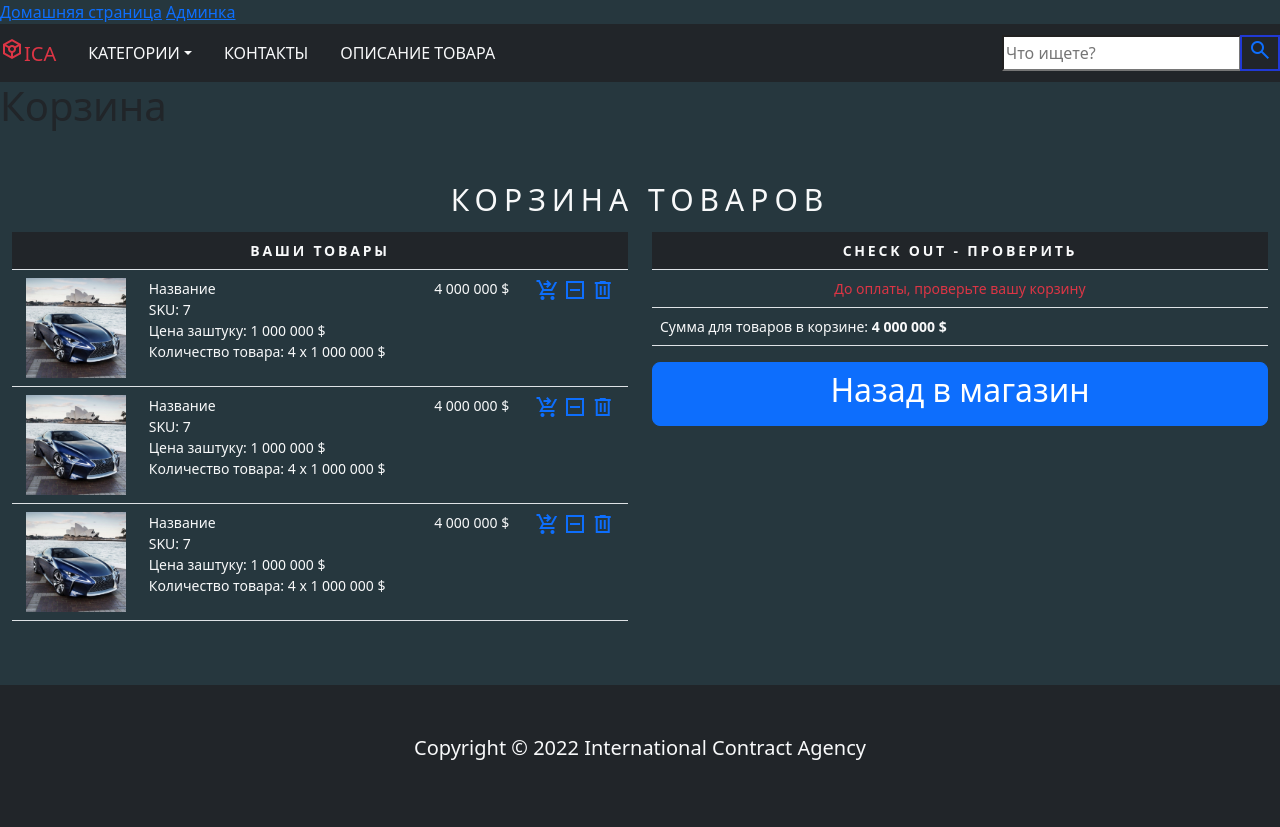
After one commit to Mello134/ecommerce-project, a Django app: page /cart in a window 1280 px wide. The commit adds this page. Run offline with Django 4.2, Linux system fonts and the light colour scheme; data that the repository does not hold is empty.

Commit message:
Сделал шаблон корзины

```diff
--- /dev/null
+++ b/ecommerce/static/css/cart.css
@@ -0,0 +1,22 @@
+.cart-table {
+/*	по сути ширина - минимальная ширина*/
+	min-width: 480px;
+/*	размер текта*/
+	font-size: 14px;
+}
+
+.cart-thead{
+/*	шрифт толщина*/
+	font-weight: normal;
+/*заглавные буквы*/
+text-transform: uppercase;
+/*интервал между символами*/
+letter-spacing: .2em;
+/*цвет фона/ !important - это приоритетность*/
+background-color: #212529 !important;
+}
+
+.cart-icon{
+	text-decoration: none;
+/*	color: ; не хочу менять*/
+}
--- a/shop/templates/base.html
+++ b/shop/templates/base.html
@@ -12,6 +12,9 @@
 
 		<!-- ссылка на наш css file -->
 		<link rel="stylesheet" type="text/css" href="{% static 'css/base.css' %}">
+
+		<!-- ссылка на наш css file cart.css -->
+		<link rel="stylesheet" type="text/css" href="{% static 'css/cart.css' %}">
 
 
 
--- /dev/null
+++ b/shop/templates/cart.html
@@ -0,0 +1,109 @@
+<!-- берём из base.html -->
+{% extends 'base.html' %}
+
+<!-- загрузили статические файлы -->
+{% load static %}
+
+<!-- название страницы, смотри в title base.html -->
+{% block title %}
+	Корзина
+{% endblock %}
+
+<!-- начало контента из base.html -->
+{% block content %}
+
+	<h1>Корзина</h1>
+	<div class="text-center text-light">
+		<br>
+		<!-- product_title наш клас css -->
+		<div class="text-center product_title">
+			Корзина товаров
+		</div>
+	</div>
+	<div class="row mx-auto">
+		<div class="col-12 col-sm-12 col-md-12 col-lg-6 text-center">
+			<!-- <table class="table text-light cart-table"> -->
+			<!-- ---------card-table-----cart-thead------------------------------------------------------------------ -->
+			<table class="table text-light cart-table">
+				<thead class="cart-thead">
+					<tr>
+						<th colspan="4">
+							Ваши товары
+						</th>
+					</tr>
+				</thead>
+				{% for i in '123' %}
+				<tr>
+					<td>
+						<a href="">
+							<img src="{% static 'images/lexus.jpg' %}" width="100" height="100">
+						</a>
+					</td>
+					<td class="text-start">
+						Название
+						<br>
+						SKU: 7
+						<br>
+						Цена заштуку: 1 000 000 $
+						<br>
+						Количество товара: 4 х 1 000 000 $
+					</td>
+					<td>
+						4 000 000 $
+					</td>
+					<td>
+						<a href=""><span class="material-symbols-sharp cart-icon">shopping_cart_checkout</span></a>
+						<a href=""><span class="material-symbols-sharp cart-icon">indeterminate_check_box</span></a>
+						<a href=""><span class="material-symbols-sharp cart-icon">delete</span></a>
+
+					</td>
+				</tr>
+				{% endfor %}
+			</table>
+		</div>
+
+		<div class="col-12 col-sm-12 col-md-12 col-lg-6 text-center">
+			<!-- ----------------cart-table---------------------------------------------------------------- -->
+			<table class="table text-light cart-table">
+				<!-- ----------------cart-thead---------------------------------------------------------------- -->
+				<thead class="cart-thead">
+					<tr>
+						<th colspan="4">
+							Сheck out - Проверить
+						</th>
+					</tr>
+				</thead>
+				<tbody>
+					<tr>
+						<td class="text-danger">
+							До оплаты, проверьте вашу корзину
+						</td>
+					</tr>
+					<!-- -------------------------------------------------------------------------------------------------- -->
+					<tr>
+						<td class="text-start">
+							Сумма для товаров в корзине: <strong>4 000 000 $</strong>
+						</td>
+					</tr>
+				</tbody>
+			</table>
+
+			<div>
+				<a href="" style="text-decoration: none;">
+					<div class="d-grid gap-2">
+						<button type="button" class="btn btn-primary btn-lg">
+							<h2>Назад в магазин</h2>
+						</button>
+					</div>
+				</a>
+			</div>
+		</div>
+	</div>
+
+
+
+
+
+
+<!-- конец контента из base.html -->
+{% endblock %}
--- a/shop/templates/home.html
+++ b/shop/templates/home.html
@@ -11,8 +11,8 @@
 
 <!-- начало контента из base.html -->
 {% block content %}
-
-	<img style="min-width: 100%; height: auto;" src="{% static 'images/home_img.jpg' %}">
+	<!-- img style="min-width: 100%; height: auto -->
+	<img class="img-fluid" src="{% static 'images/1.jpg' %}">
 
 
 	<!-- контейнер во всю ширину -->
--- a/shop/urls.py
+++ b/shop/urls.py
@@ -6,6 +6,7 @@ from . import views#импортировали shop/views.py
 
 urlpatterns = [
     path('', views.home, name='home'),#пустой url к функции home в shop/views.py, присвоили имя home
-    path('<slug:category_slug>', views.home, name='products_by_category'),#путь URL по нашему слагу localhost/../имя slug-a
-    path('<slug:category_slug>/<slug:product_slug>', views.product, name='product_detail'),
+    path('category/<slug:category_slug>', views.home, name='products_by_category'),#путь URL по нашему слагу localhost/../имя slug-a
+    path('category/<slug:category_slug>/<slug:product_slug>', views.product, name='product_detail'),
+    path('cart', views.cart, name='cart'),
 ]
--- a/shop/views.py
+++ b/shop/views.py
@@ -30,3 +30,12 @@ def product(request, category_slug, product_slug):
 
 
 	return render(request, 'product.html', {'product': product})
+
+
+
+
+
+
+
+def cart(request):
+	return render(request, 'cart.html')
```
Also changed, not shown: ecommerce/static/images/1.jpg (added).
